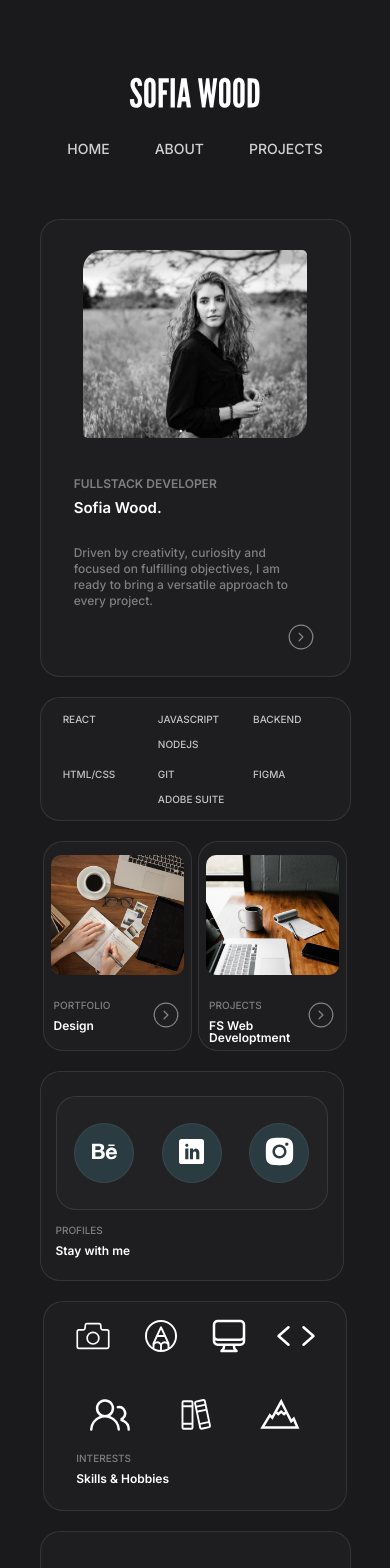
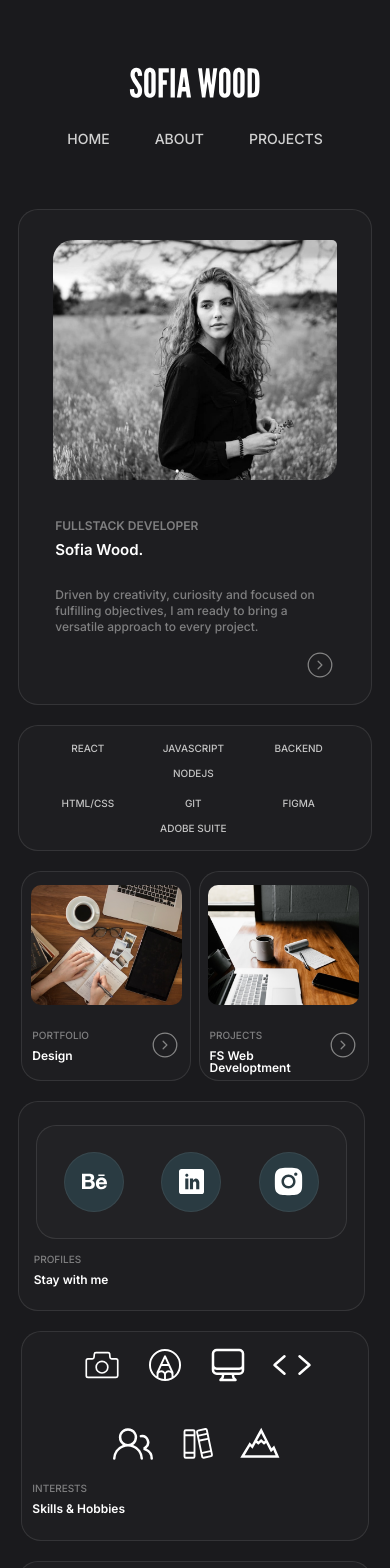
Before and after one commit to sofialzira/portfolio, a React (Vite) app: page / in a window 390 px wide. Shown: the top 1568 px of the page. Built offline with nearby package versions, Linux system fonts and the light colour scheme.

Commit message:
css adjustments

```diff
--- a/src/components/BioContainerComponent/BioContainer.module.css
+++ b/src/components/BioContainerComponent/BioContainer.module.css
@@ -127,4 +127,8 @@ border-radius: 2rem 0.5rem;
   width: 85%;
   height: 100%;
 }
+
+.bioImage {
+  width: 95%;
 }
+}
--- a/src/components/BioDescription/BioDescriptionComponent.module.css
+++ b/src/components/BioDescription/BioDescriptionComponent.module.css
@@ -38,8 +38,13 @@
     align-items: center;
     align-content: center;
     justify-content: space-between;
-    height: 100%;
+    height: auto;
     padding: 3rem 0rem 2rem 0rem;
   }
 
+  .bioInfoContainer {
+
+    padding: 0 2rem;
   }
+
+  }
--- a/src/components/LinksComponent/LinksComponent.module.css
+++ b/src/components/LinksComponent/LinksComponent.module.css
@@ -96,4 +96,16 @@ a {
         padding: 2%;
 }
 
+.linkText {
+    font-size: 1rem;
+    font-weight: 500;
+    display: inline-flex;
+    flex-direction: row;
+    justify-content: center;
+    align-items: center;
+    flex-wrap: wrap;
+    width: 70px;
+    align-content: center;
 }
+
+}
--- a/src/components/ServicesComponent/ServicesComponent.module.css
+++ b/src/components/ServicesComponent/ServicesComponent.module.css
@@ -76,7 +76,7 @@
         display: flex;
         flex-direction: column;
         flex-wrap: wrap;
-        align-content: center;
+        align-content: flex-start;
     }
     .subtitle {
         font-size: 1rem;
@@ -92,5 +92,7 @@
         width: 85%;
         gap: 8%;
         align-content: stretch;
+        justify-content: center;
+        margin-left: 8%;
     }
   }
--- a/src/index.css
+++ b/src/index.css
@@ -39,10 +39,11 @@ html {
 @media (max-width: 768px) {
 
   #root {
-    width: 90vw;
+    width: 96vw;
     margin: 0 auto;
-    padding: 2rem;
+    padding: 1rem;
     text-align: center;
-  }
 
 }
+
+}
--- a/src/pages/AboutPage/About.tsx
+++ b/src/pages/AboutPage/About.tsx
@@ -6,6 +6,7 @@ import SocialComponent from '../../components/SocialComponent/SocialComponent';
 import ContactComponent from '../../components/Contact/ContactComponent';
 import SimpleContainer from '../../components/SimpleContainer/SimpleContainer';
 import projectsImage from '../../assets/projects.jpg';
+import blogImage from '../../assets/blog-image.jpg';
 
 
 
@@ -93,11 +94,27 @@ function About() {
             subtitle="Projects"
             title="Fullstack Web Developtment"
             href="projects" />
+
           {/* <SimpleContainer
             img={aboutMeImage}
             subtitle="More about me"
             title="Credentials" /> */}
           </div>
+          <div className='row3col3about'>
+          <SimpleContainer
+            img={blogImage}
+            subtitle="Portfolio"
+            title="Design"
+            href="https://www.behance.net/sofiaoliveira-" target="_blank" rel=""
+            setSelectedComponent={null}/>
+
+          {/* <SimpleContainer
+            img={aboutMeImage}
+            subtitle="More about me"
+            title="Credentials" /> */}
+          </div>
+
+
 
         </div>
         </div>
```
